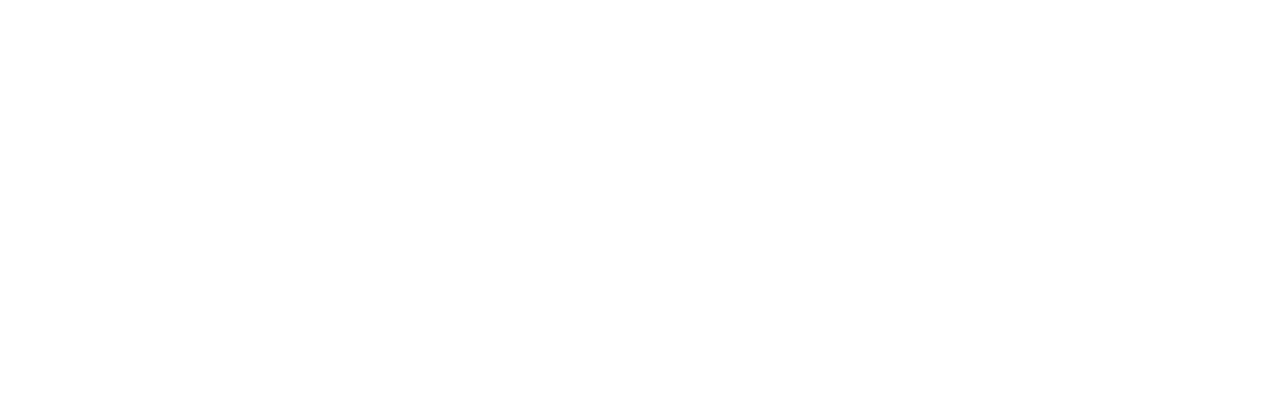
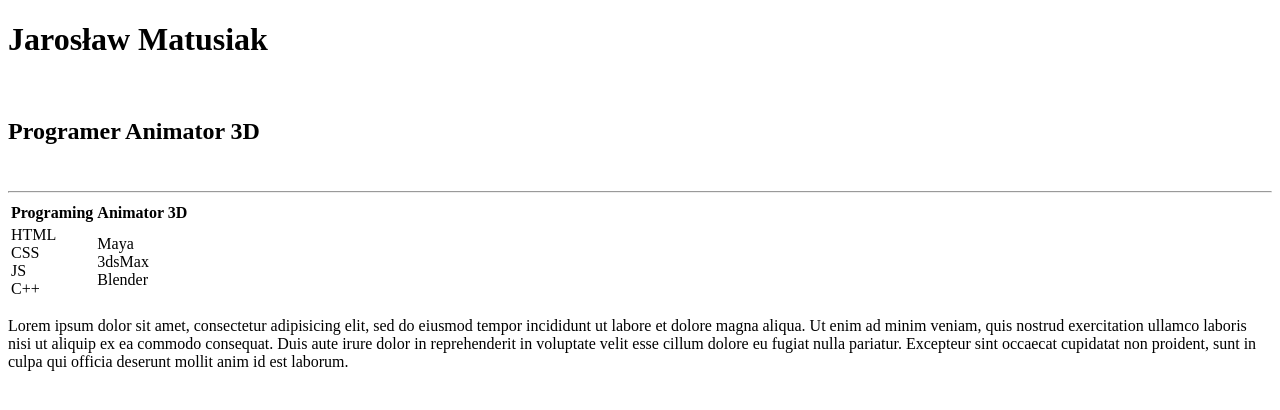
Before and after one commit to MilTech124/cv, a plain HTML site: page index.html in a window 1280 px wide. Drawn offline with Linux system fonts and the light colour scheme.

Commit message:
Update index.html
update

```diff
--- a/index.html
+++ b/index.html
@@ -1,10 +1,45 @@
 <!DOCTYPE html>
 <html lang="en" dir="ltr">
+
 <head>
   <meta charset="utf-8">
   <title></title>
 </head>
+
 <body>
+  <h1>Jarosław Matusiak</h1><br>
+  <h2> Programer Animator 3D</h2>
+    </br>
+    <hr>
+    </hr>
+    <table>
+      <tr>
+        <th>
+          Programing
+        </th>
+        <th>
+          Animator 3D
+        </th>
+      </tr>
+      <tr>
+        <td>
+          HTML<br>
+          CSS<br>
+          JS<br>
+          C++<br>
 
+        </td>
+        <td>
+          Maya<br>
+          3dsMax<br>
+          Blender <br>
+
+        </td>
+      </tr>
+
+    </table>
+    <p>Lorem ipsum dolor sit amet, consectetur adipisicing elit, sed do eiusmod tempor incididunt ut labore et dolore magna aliqua. Ut enim ad minim veniam, quis nostrud exercitation ullamco laboris nisi ut aliquip ex ea commodo consequat. Duis aute
+      irure dolor in reprehenderit in voluptate velit esse cillum dolore eu fugiat nulla pariatur. Excepteur sint occaecat cupidatat non proident, sunt in culpa qui officia deserunt mollit anim id est laborum.</p>
 </body>
+
 </html>
```
Lines whose indentation alone changed are shown as unchanged.
